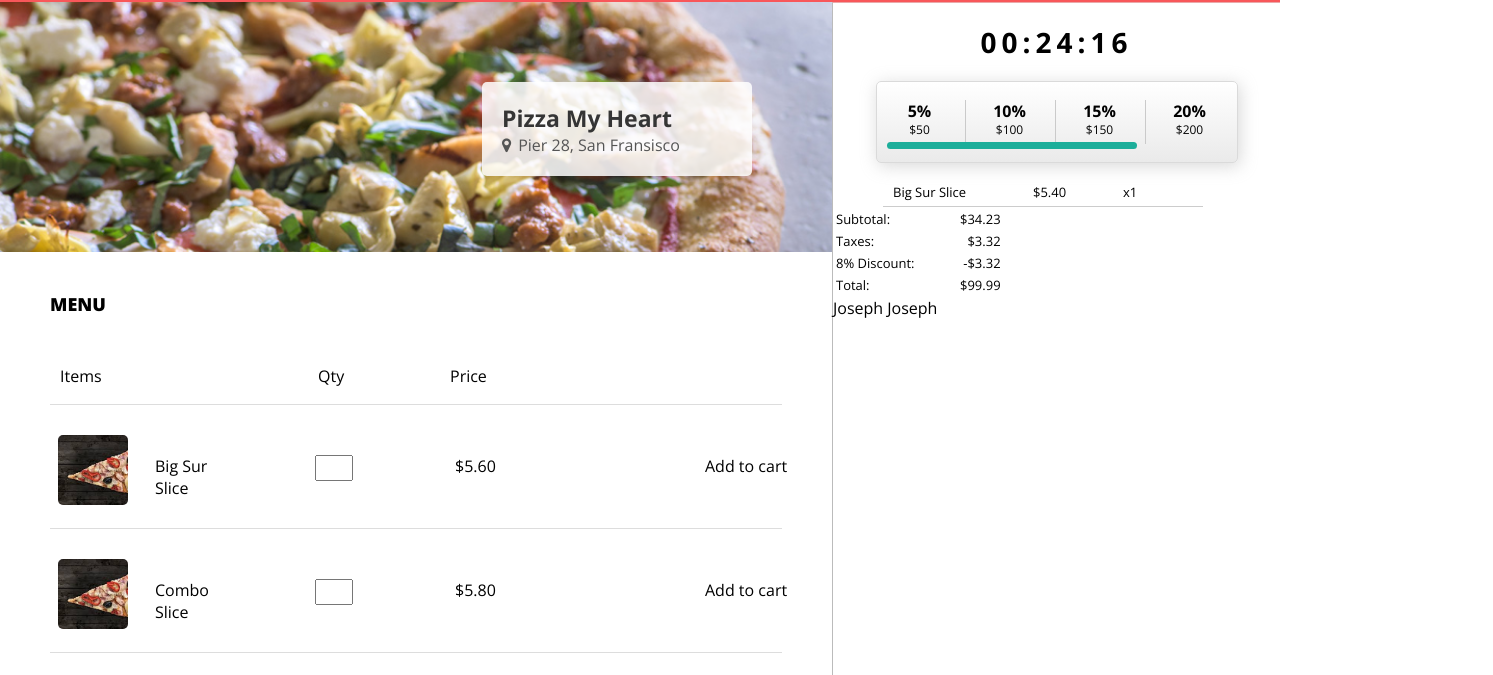
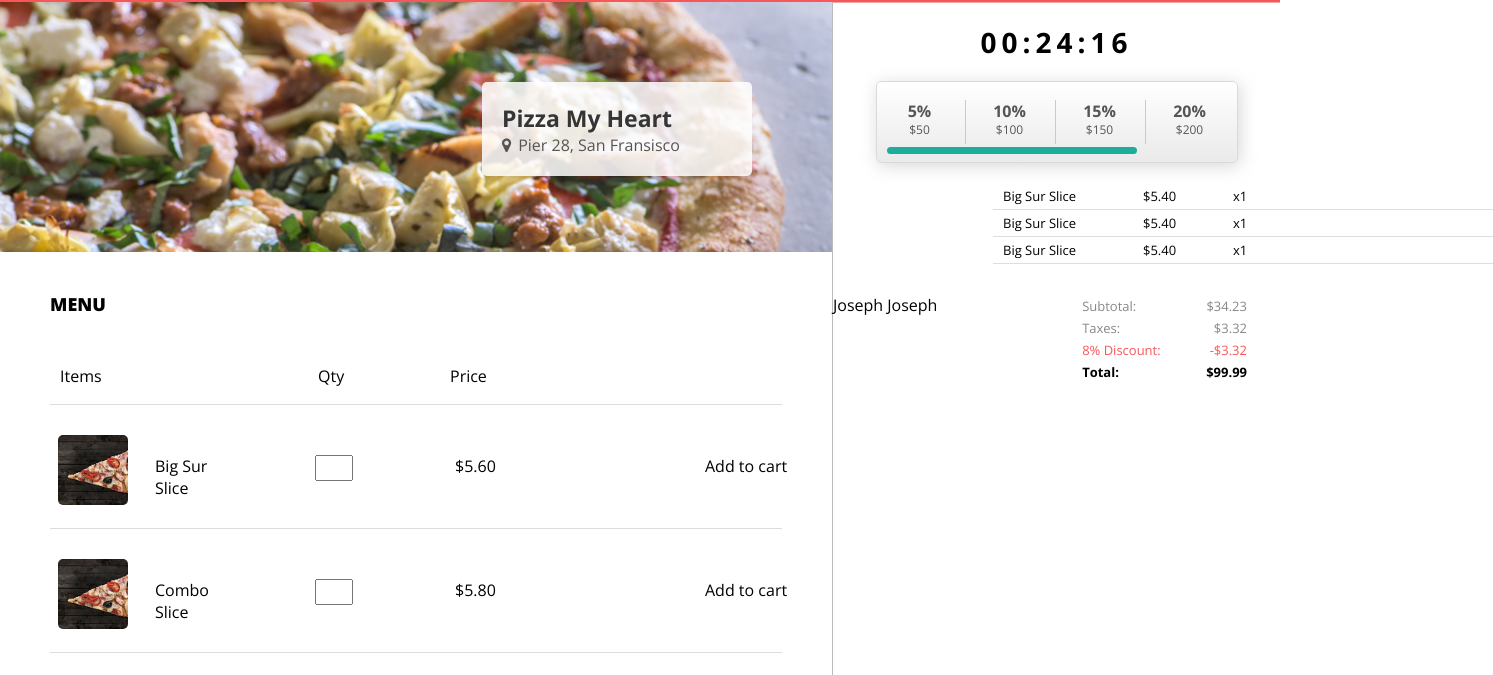
Before and after one commit to JTLX/bankai, a plain HTML site: page ui/order.html in a window 1280 px wide. Shown: the part 63-738 px from the top of the page, 1493 px wide, since content can reach past the window. Drawn offline with nearby package versions, Linux system fonts and the light colour scheme; a web font is replaced by a local one.

Commit message:
Update order style

```diff
--- a/ui/order-style.css
+++ b/ui/order-style.css
@@ -209,6 +209,7 @@ body {
     font-weight: 700;
     border-right: 1px solid #cacaca;
     width: 90px;
+    color: #555;
 }
 .discount-text .dollars {
     position: relative;
@@ -225,7 +226,7 @@ body {
     height: 7px;
     border-radius: 7px;
     width: 250px;
-    top: 60px;
+    top: 65px;
     left: 10px;
     position: absolute;
     background-color: #1CAE9A;
@@ -233,14 +234,19 @@ body {
 
 .cart {
     margin-top: 20px;
+    width: 500px;
+    margin-left: 160px;
+    margin-bottom: 30px;
 }
 .entry {
     font-size: 13px;
     position: relative;
-    height: 23px;
-    width: 320px;
-    margin-left: 50px;
-    border-bottom: 1px solid #ccc;
+    height: 26px;
+    /*width: 320px;*/
+    /*margin-left: 50px;*/
+    border-bottom: 1px solid #dedede;
+    line-height: 26px;
+
 }
 .entry > * { position: absolute; }
 .entry > .name { left: 10px; }
@@ -248,7 +254,13 @@ body {
 .entry > .quantity { left: 240px; }
 
 .amounts {
+    height: 110px;
     font-size: 13px;
+    position: absolute;
+    right: 30px;
+}
+.amounts table {
+
 }
 .amounts table td:nth-child(1) {
     text-align: left;
@@ -257,3 +269,13 @@ body {
 .amounts table td:nth-child(2) {
     text-align: right;
 }
+
+.amounts .taxes, .amounts .subtotal {
+    color: #888;
+}
+.amounts .discount {
+    color: #f8575a;
+}
+.amounts .total {
+    font-weight: 700;
+}
--- a/ui/order.html
+++ b/ui/order.html
@@ -80,13 +80,23 @@
                     <div class="price">$5.40</div>
                     <div class="quantity">x1 </div>
                 </div>
+                <div class="entry">
+                    <div class="name">Big Sur Slice</div>
+                    <div class="price">$5.40</div>
+                    <div class="quantity">x1 </div>
+                </div>
+                <div class="entry">
+                    <div class="name">Big Sur Slice</div>
+                    <div class="price">$5.40</div>
+                    <div class="quantity">x1 </div>
+                </div>
             </div>
             <div class="amounts">
                 <table>
-                    <tr><td>Subtotal:</td><td> $34.23 </td></tr>
-                    <tr><td>Taxes:</td><td> $3.32 </td></tr>
-                    <tr><td>8% Discount:</td><td> -$3.32 </td></tr>
-                    <tr><td>Total:</td><td> $99.99 </td></tr>
+                    <tr class="taxes"><td>Subtotal:</td><td> $34.23 </td></tr>
+                    <tr class="subtotal"><td>Taxes:</td><td> $3.32 </td></tr>
+                    <tr class="discount"><td>8% Discount:</td><td> -$3.32 </td></tr>
+                    <tr class="total"><td>Total:</td><td> $99.99 </td></tr>
                 </table>
                 <a class="checkout" href="checkout.html"></a>
             </div>
```
